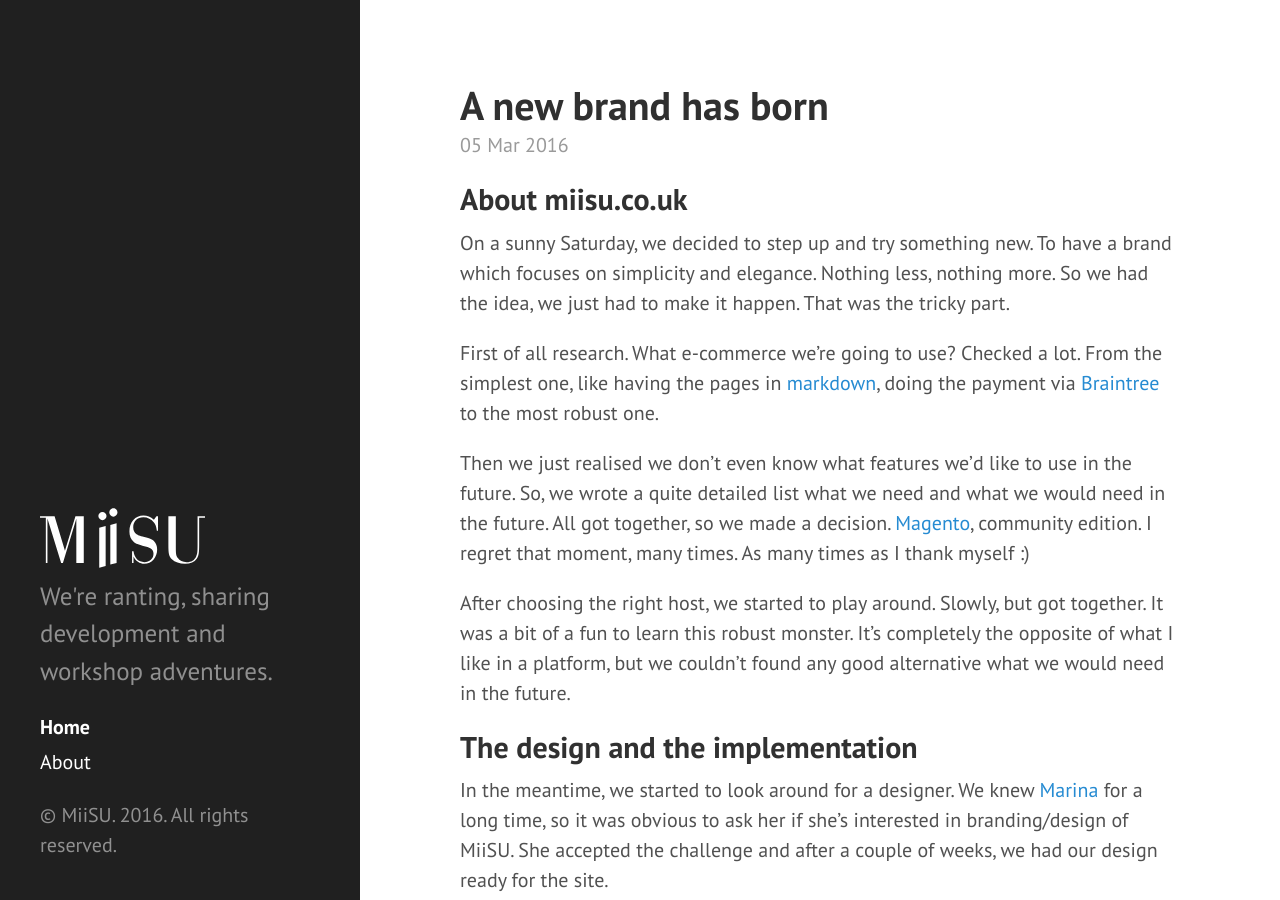
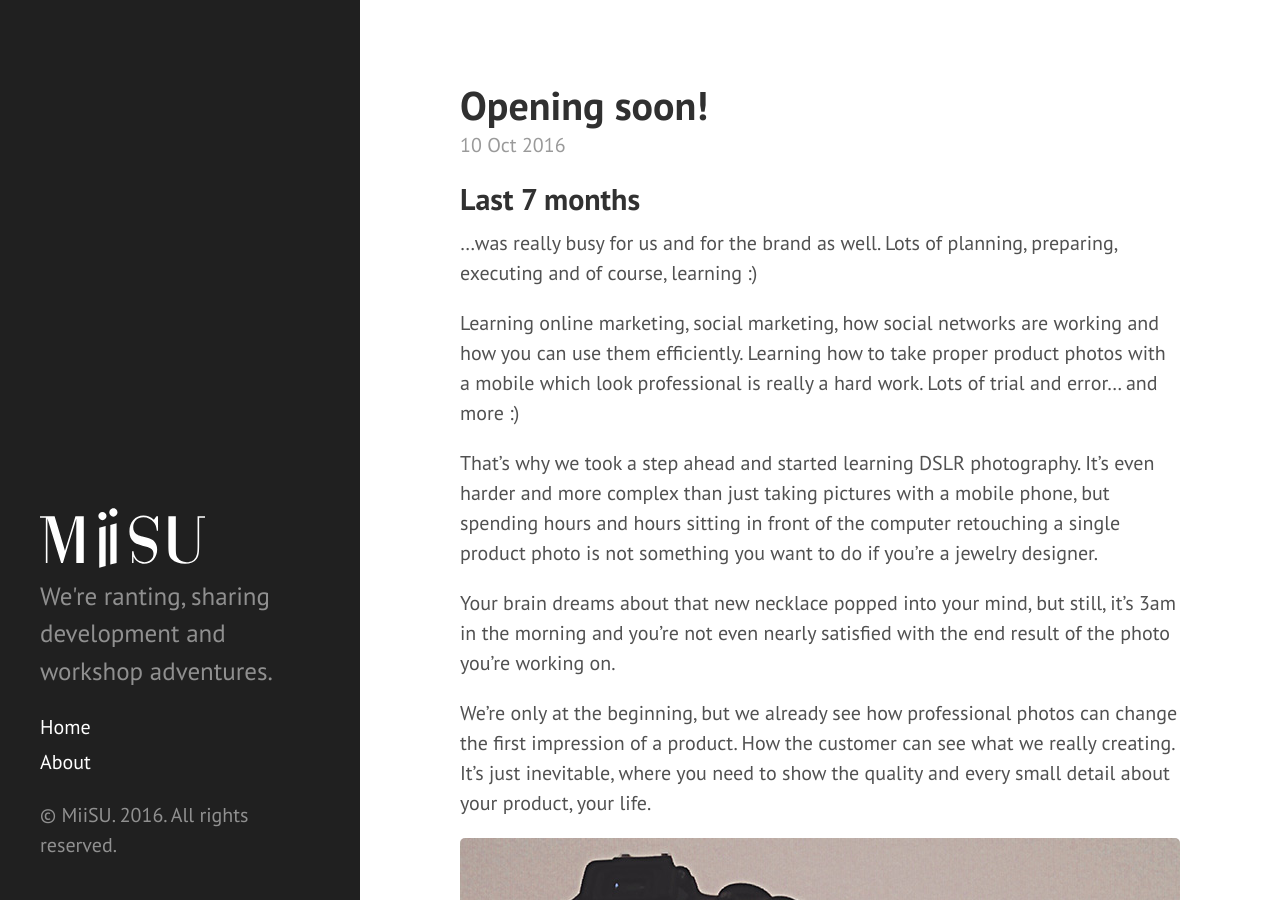
Before and after one commit to ksgy/miisu_blog, a Jekyll site: the page built from index.html, in a window 1280 px wide and 900 px high. Built offline with Jekyll 4.4.1, drawn with Linux system fonts in a browser that asks for light colours; Markdown is read by kramdown in place of the engine named in the settings; the list of posts is cut into pages by our own code.

Commit message:
New post

```diff
--- a/_config.yml
+++ b/_config.yml
@@ -10,8 +10,8 @@
 title:            MiiSU
 tagline:          'Blog from the creators of MiiSU'
 description:      "We're ranting, sharing development and workshop adventures."
-url:              http://miisu.co.uk
-baseurl:          /
+url:              http://miisu.co.uk/blog/
+baseurl:          /blog/
 
 author:
   name:           'MiiSU'
--- /dev/null
+++ b/_posts/2016-10-10-opening-soon.md
@@ -0,0 +1,18 @@
+---
+layout: post
+title: Opening soon!
+---
+
+## Last 7 months
+
+...was really busy for us and for the brand as well. Lots of planning, preparing, executing and of course, learning :)
+
+Learning online marketing, social marketing, how social networks are working and how you can use them efficiently. Learning how to take proper product photos with a mobile which look professional is really a hard work. Lots of trial and error... and more :)
+
+That's why we took a step ahead and started learning DSLR photography. It's even harder and more complex than just taking pictures with a mobile phone, but spending hours and hours sitting in front of the computer retouching a single product photo is not something you want to do if you're a jewelry designer.
+
+Your brain dreams about that new necklace popped into your mind, but still, it's 3am in the morning and you're not even nearly satisfied with the end result of the photo you're working on.
+
+We're only at the beginning, but we already see how professional photos can change the first impression of a product. How the customer can see what we really creating. It's just inevitable, where you need to show the quality and every small detail about your product, your life.
+
+![image-title-here]({{ site.baseurl }}/public/images/dslr.jpg)
```
Also changed, not shown: public/images/dslr.jpg (added).
